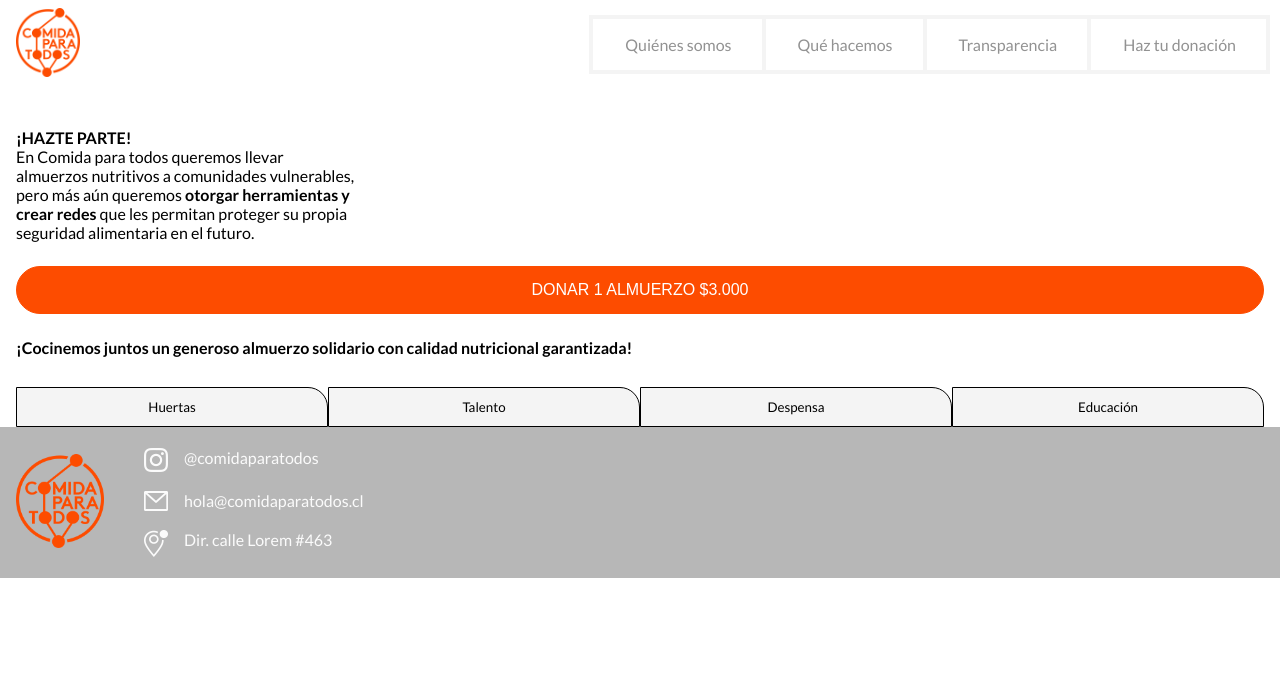
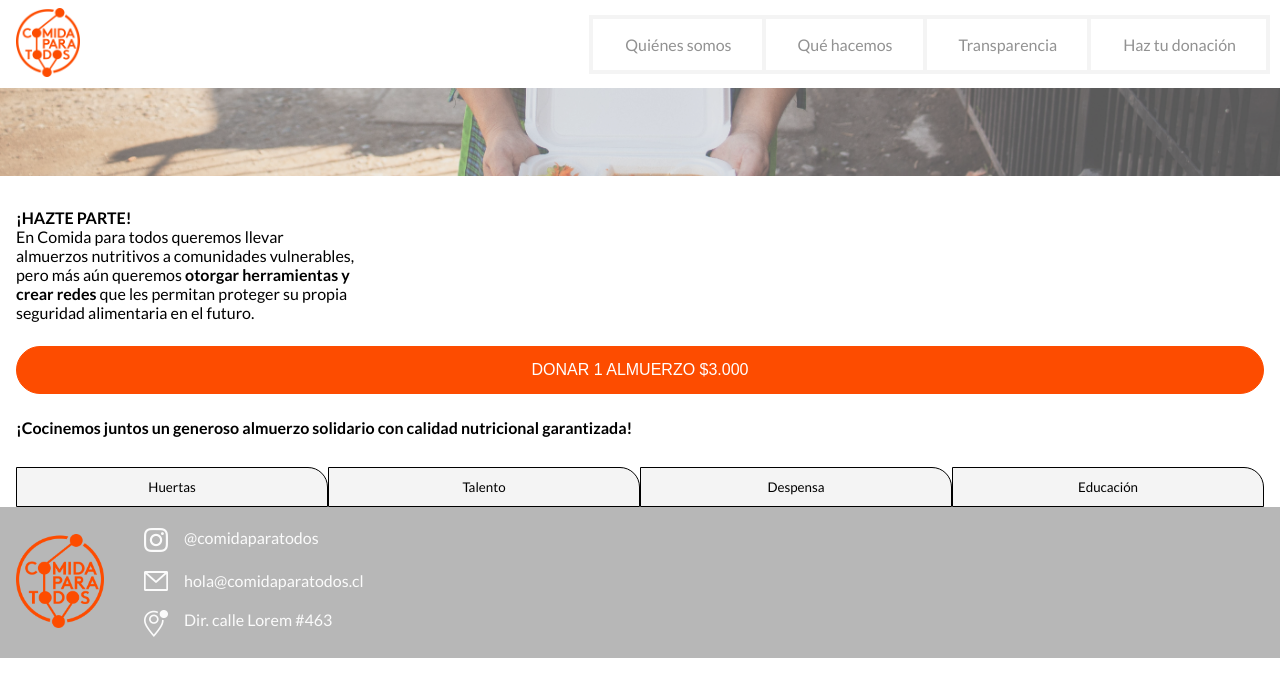
Before and after one commit to paupi-chill-e/comida-para-todos, a React (Create React App) app: page /Donaciones in a window 1280 px wide. Shown: the top 696 px of the page. Built offline with nearby package versions, Linux system fonts and the light colour scheme.

Commit message:
intranet page

```diff
--- a/src/App.js
+++ b/src/App.js
@@ -5,7 +5,7 @@ import LandingPage from './pages/landingPage'
 import DonationPage from './pages/donationPage';
 import AboutUs from './pages/aboutUsPage';
 // import DataGridDemo from './components/intranetData/intranetTable';
-import GetData from './components/intranetData/getData';
+import IntranetPage from './pages/aboutUsPage';
 import Login from './components/intranetLogin/login'
 
 
@@ -37,7 +37,7 @@ function App() {
           <Login />
         </Route>
         <Route path="/Intranet/Formularios" exact>
-          <GetData />
+          <IntranetPage />
         </Route>
       </Switch>
     </Router >
--- /dev/null
+++ b/src/components/donation/bannerdonation.jsx
@@ -0,0 +1,13 @@
+import React from 'react';
+import banner from '../../img/Banners/donacio.jpg';
+import './styles/bannerdonation.css';
+
+function BannerDonation() {
+  return (
+    <div className='containerBannerDonation'>
+       <img src={banner} className='bannerDonation'/>
+    </div>
+  );
+}
+
+export default BannerDonation;
--- a/src/components/donation/becomePart.jsx
+++ b/src/components/donation/becomePart.jsx
@@ -1,7 +1,8 @@
 import React,{useState}from "react";
 import './styles/becomePart.css';
 import ModalDonation from "./modalDonation";
-import BtnModal from './btnModal'
+import BtnModal from './btnModal';
+
 
 function BecomePart() {
 
@@ -22,6 +23,7 @@ function BecomePart() {
 	return (
 
 		<div className='sectionBecomePart'>
+
 			<h1 className='title'>¡HAZTE PARTE!</h1>
 			<p className='textbecomepart'>En Comida para todos queremos llevar almuerzos nutritivos a comunidades vulnerables, pero más aún queremos<strong> otorgar herramientas y crear redes</strong> que les permitan proteger su propia seguridad alimentaria en el futuro.</p>
 			<BtnModal showModal={openModalPre} />
--- /dev/null
+++ b/src/components/donation/styles/bannerdonation.css
@@ -0,0 +1,11 @@
+.containerBannerDonation{
+    display: flex;
+    width:100%;
+    height: 88px;
+    opacity: 70%;
+    padding-top: 88px;
+}
+.bannerDonation{
+    width: 100%;
+    object-fit: cover;
+}
--- a/src/components/donation/styles/becomePart.css
+++ b/src/components/donation/styles/becomePart.css
@@ -13,7 +13,7 @@
 .sectionBecomePart{
   display:flex;
   flex-flow:column nowrap;
-  padding-top: 128px;
+  padding-top: 32px;
   margin:0px 16px 0px 16px;
 }
 .textCenter{
--- a/src/components/intranetData/getData.jsx
+++ b/src/components/intranetData/getData.jsx
@@ -1,8 +1,6 @@
 import React, { Fragment, useState, useEffect } from 'react';
 import { firebase } from '../../firebase';
-import HeaderIntranet from './headerIntra';
-
-
+import './styles/getData.css';
 
 const GetData = () => {
   const [showTable, setShowTable] = useState(null)
@@ -24,12 +22,19 @@ const GetData = () => {
 
   return (
     <Fragment>
-      <HeaderIntranet/>
-      <p>Mostrar los postulantes</p>
-      {/* <button onClick={handleHuertaShow}>Huerta</button>
-      <button onClick={handleEducationShow}>Educación</button>
-      <button onClick={handleTalentShow}>Talento</button> */}
-      <button onClick={handleFoodShow}>Despensa</button>
+      <div className='contentIntranetForms'>
+        <div className='textIntranetForms'>
+          <h1 className='titleIntranetForms'>¡Bienvenido!</h1>
+          <p className='paragraphIntranetForms'>Sed ut perspiciatis unde omnis iste natus error sit voluptatem accusantium doloremque laudantium.</p>
+        </div>
+        <div className='containerBtnsFormsIntranet'>
+          {/* <button onClick={handleHuertaShow}>Huerta</button>
+          <button onClick={handleEducationShow}>Educación</button>
+          <button onClick={handleTalentShow}>Talento</button> */}
+          <button onClick={handleFoodShow}>Despensa</button>
+        </div>
+      </div>
+
     </Fragment>
   );
 }
--- /dev/null
+++ b/src/components/intranetData/styles/getData.css
@@ -0,0 +1,5 @@
+.contentIntranetForms{
+    display: flex;
+    flex-flow: column nowrap;
+    margin:88px 16px 0px 16px;
+}
--- a/src/pages/donationPage.jsx
+++ b/src/pages/donationPage.jsx
@@ -3,7 +3,7 @@ import Footer from '../components/landing/footer';
 import Header from '../components/landing/header';
 import BecomePart from '../components/donation/becomePart'
 import ArchiveButtons from '../components/donation/archiveButtons';
-
+import BannerDonation from '../components/donation/bannerdonation';
 
 const DonationPage = () => {
 
@@ -14,6 +14,7 @@ const DonationPage = () => {
   return (
     <Fragment>
       <Header />
+      <BannerDonation/>
       <BecomePart />
       <ArchiveButtons />
       <Footer />
```
Also changed, not shown: src/pages/intranet.jsx (added, +18 -0 lines), src/img/Banners/donacio.jpg (added), 1 other file (tests, documents, lock files or other folders).
